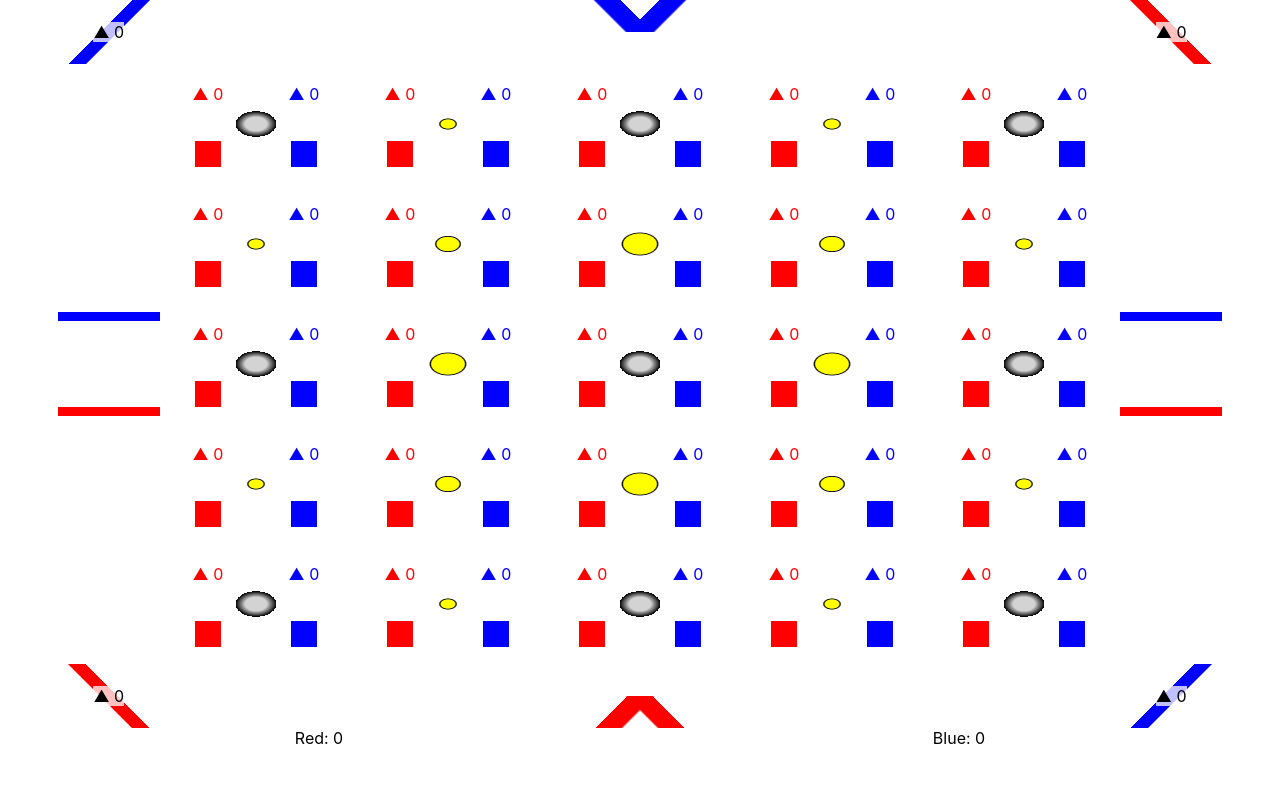
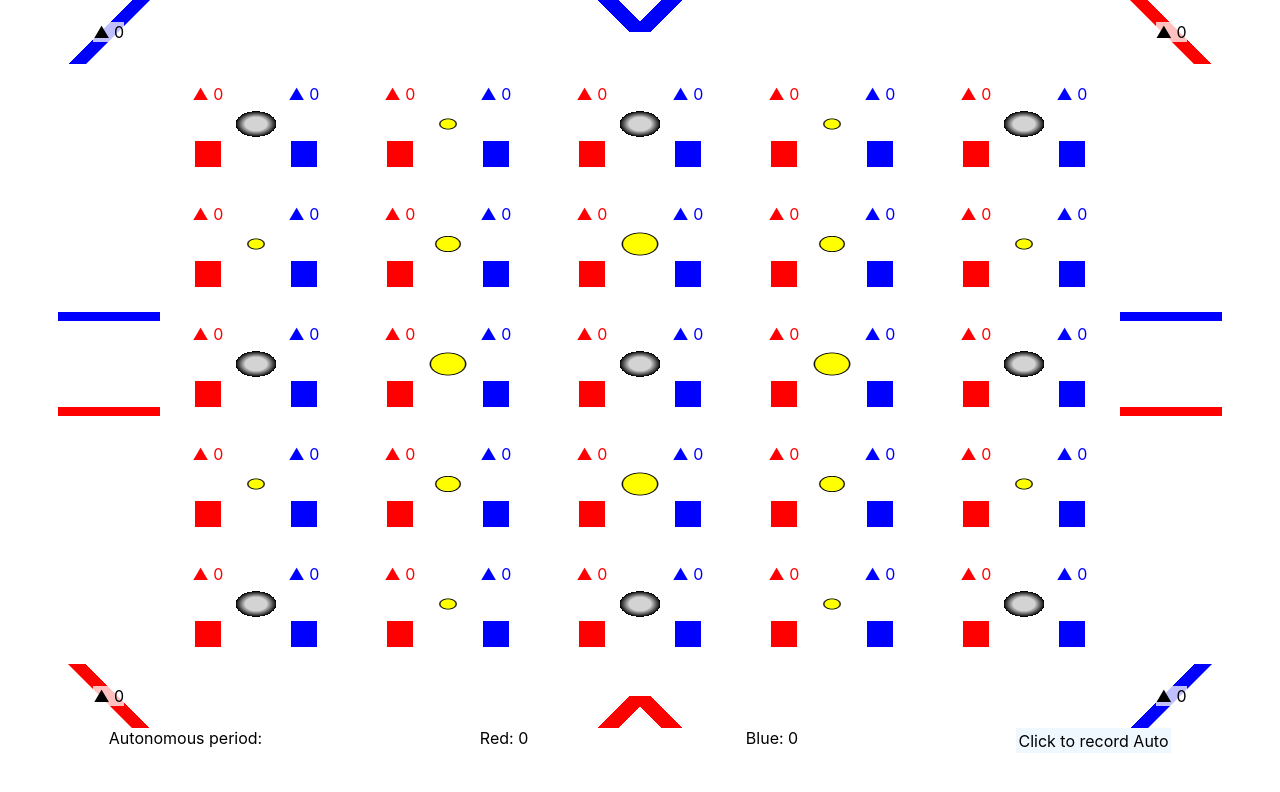
Before and after one commit to kevinfrei/ScoreBoard, a React (Create React App) app: page / in a window 1280 px wide. Shown: the top 792 px of the page. Built offline with nearby package versions, Linux system fonts and the light colour scheme.

Commit message:
Getting auto vs. final going

```diff
--- a/src/App.css
+++ b/src/App.css
@@ -13,6 +13,17 @@
   justify-content: space-around;
 }
 
+.finalscoreboard {
+  display: grid;
+  grid-template-columns: auto auto auto;
+  grid-template-rows: auto auto auto;
+  justify-content: space-around;
+}
+
+.button {
+  background-color: aliceblue;
+  padding: 2pt;
+}
 /* Center the contents of terminals */
 .term {
   display: flex;
@@ -64,23 +75,23 @@
 
 .h-edge.blue-depot {
   background: linear-gradient(0deg, white 50%, transparent 50%) no-repeat,
-    linear-gradient(45deg, transparent 44%, blue 45%, blue 55%, transparent 55%)
+    linear-gradient(45deg, transparent 46%, blue 46%, blue 54%, transparent 54%)
       no-repeat,
     linear-gradient(
         -45deg,
-        transparent 44%,
-        blue 45%,
-        blue 55%,
-        transparent 55%
+        transparent 46%,
+        blue 46%,
+        blue 54%,
+        transparent 54%
       )
       no-repeat;
 }
 
 .h-edge.red-depot {
   background: linear-gradient(0deg, transparent 50%, white 50%) no-repeat,
-    linear-gradient(45deg, transparent 44%, red 45%, red 55%, transparent 55%)
+    linear-gradient(45deg, transparent 46%, red 46%, red 54%, transparent 54%)
       no-repeat,
-    linear-gradient(-45deg, transparent 44%, red 45%, red 55%, transparent 55%)
+    linear-gradient(-45deg, transparent 46%, red 46%, red 54%, transparent 54%)
       no-repeat;
 }
 
--- a/src/App.tsx
+++ b/src/App.tsx
@@ -1,6 +1,6 @@
 import { RecoilRoot, useRecoilCallback, useRecoilValue } from 'recoil';
 import { getPos, JScore, junctionValueRC, RowCol } from './Scoring';
-import { blueScore, junctions, redScore } from './State';
+import { autoScore, blueScore, junctions, redScore } from './State';
 
 import './App.css';
 
@@ -117,8 +117,28 @@ function TheField(): JSX.Element {
 function Scores() {
   const red = useRecoilValue(redScore);
   const blue = useRecoilValue(blueScore);
+  const auto = useRecoilValue(autoScore);
+  const registerAuto = useRecoilCallback(({ set }) => () => {
+    set(autoScore, { red, blue });
+  });
+  if (auto === null) {
+    return (
+      <div className="scoreboard">
+        <div>Autonomous period: </div>
+        <div>Red: {red.toString()}</div>
+        <div>Blue: {blue.toString()}</div>
+        <div className="button" onClick={registerAuto}>
+          Click to record Auto
+        </div>
+      </div>
+    );
+  }
   return (
-    <div className="scoreboard">
+    <div className="finalscoreboard">
+      <div>Autonomous period: </div>
+      <div>Red: {auto.red.toString()}</div>
+      <div>Blue: {auto.blue.toString()}</div>
+      <div>Final: </div>
       <div>Red: {red.toString()}</div>
       <div>Blue: {blue.toString()}</div>
     </div>
```
Also changed, not shown: 1 other file (tests, documents, lock files or other folders).
